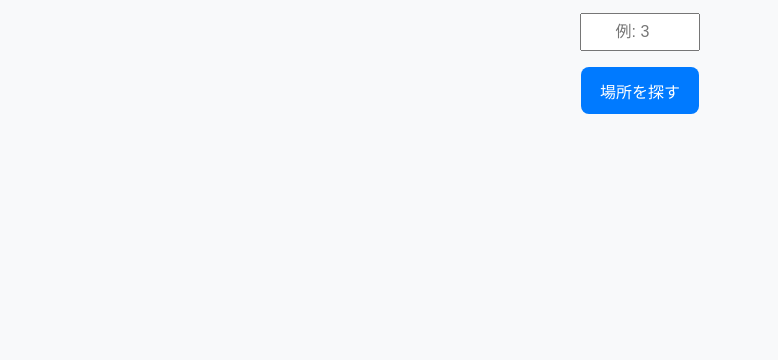
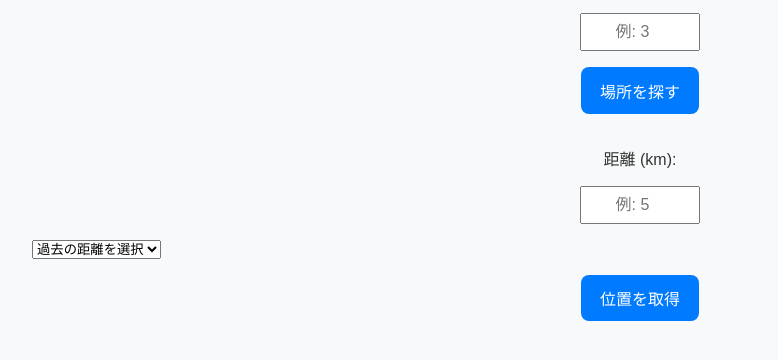
Before and after one commit to idoko-gosano/dokoka, a plain HTML site: page index.html in a window 1280 px wide. Shown: the part 126-486 px from the top of the page, without its empty margins (0-778 px from the left). Drawn offline with Linux system fonts and the light colour scheme.

Commit message:
Update index.html

```diff
--- a/index.html
+++ b/index.html
@@ -16,6 +16,14 @@
   <button id="getLocation">場所を探す</button>
   <div id="location"></div>
 
+  <label for="range">距離 (km):</label>
+<input type="number" id="range" min="0.1" step="0.1" placeholder="例: 5">
+<select id="historySelect">
+  <option value="">過去の距離を選択</option>
+</select>
+<button id="getLocation">位置を取得</button>
+
+
   <script src="script.js"></script>
 </body>
 </html>
```
